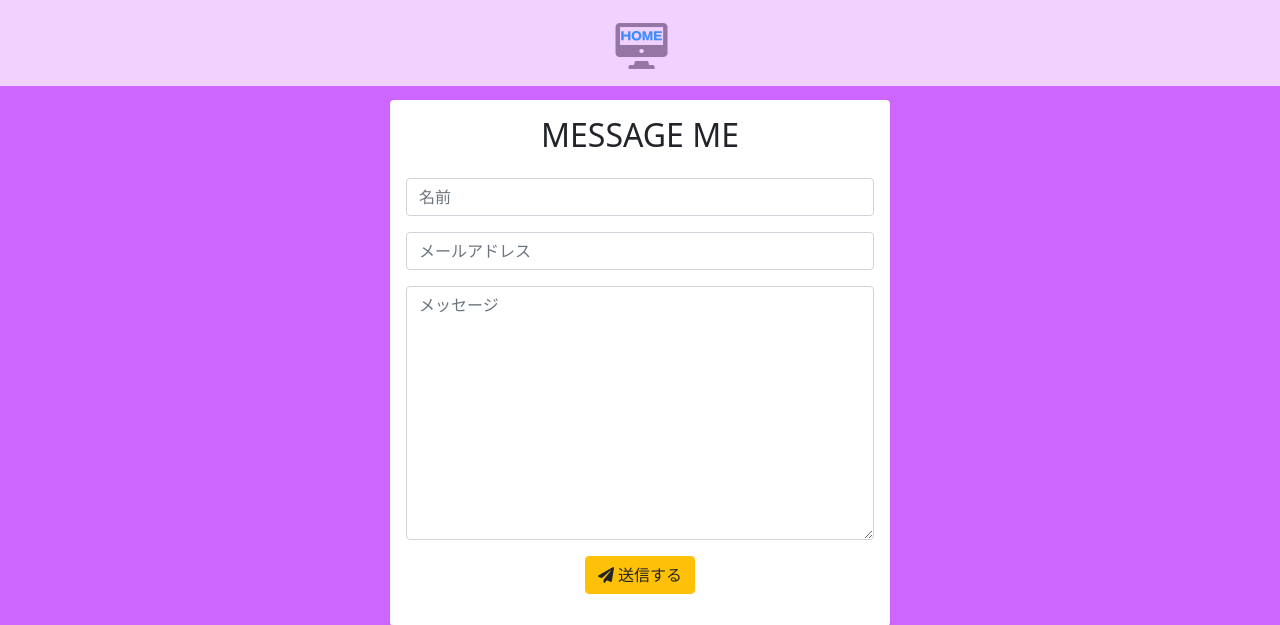
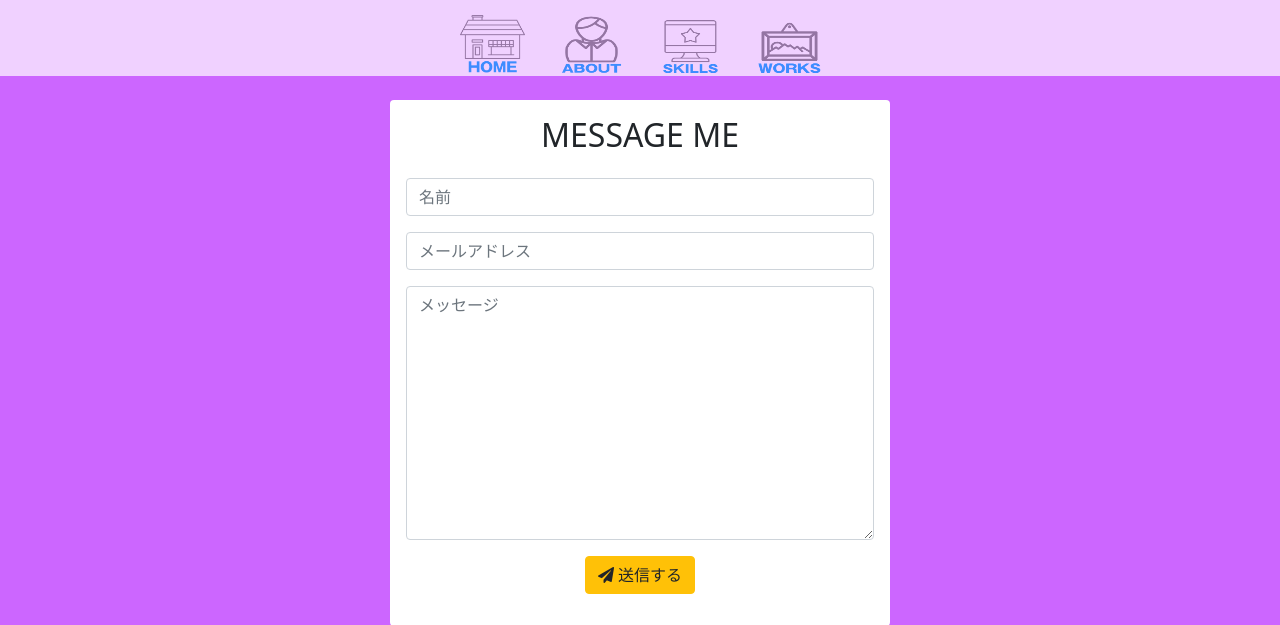
Before and after one commit to Takeshi0702/Django-portfolio, a Django app: page /contact/ in a window 1280 px wide. Shown: the top 625 px of the page. Run offline with Django 3.2, Linux system fonts and the light colour scheme; some libraries are stand-ins or nearby versions.

Commit message:
django-portfolio作成

```diff
--- a/app/static/css/style.css
+++ b/app/static/css/style.css
@@ -28,7 +28,7 @@ html{
 
 .menu{
   width: 100%;
-  height: 86px;
+  height: 76px;
   display: flex;
   justify-content: center;
 }
@@ -56,10 +56,10 @@ html{
 }
 
 .active {
-  font-size: 18px;
+  font-size: 21px;
   color: rgb(126, 126, 126);
   text-decoration: none;
-  /* line-height: 50px; */
+  line-height: 45px;
   font-weight: bold;
 }
 
@@ -79,7 +79,7 @@ header {
 
 a {
   text-decoration: none;
-  font-size: 18px;
+  font-size: 20px;
   color: rgb(0, 157, 255);
 }
 
--- a/app/templates/app/contact.html
+++ b/app/templates/app/contact.html
@@ -4,12 +4,15 @@
 {% load static %}
 
 {% block content %}
-<div class="contact-background">
+
 <header>
     <div id="menu-bar" class="menu">
     <div id="menu-center">
         <ul>
-        <li><a href="/"><img class="home-logo" src="{% static 'img/logo.png' %}" width="65" height="60"></a></li>
+        <li><a href="/"><img class="home-logo" src="{% static 'img/logo-home.png' %}" width="65" height="60"></a></li>
+        <li><a href="/#about"><img class="home-logo" src="{% static 'img/logo-about.png' %}" width="65" height="60"></a></li>
+        <li><a href="/#skills"><img class="home-logo" src="{% static 'img/logo-skills.png' %}" width="65" height="60"></a></li>
+        <li><a href="/#works"><img class="home-logo" src="{% static 'img/logo-works.png' %}" width="65" height="60"></a></li>
         </ul>
     </div>
     </div>
@@ -35,5 +38,5 @@
         </form>
     </div>
 </div>
-</div>
+
 {% endblock %}
--- a/app/templates/app/index.html
+++ b/app/templates/app/index.html
@@ -8,7 +8,7 @@
   <div id="menu-bar" class="menu">
     <div id="menu-center">
       <ul>
-        <li><a class="active" href="#home"><img src="{% static 'img/logo.png' %}" width="65" height="60"></a></li>
+        <li><a class="active" href="#home">HOME</a></li>
         <li><a href="#about">ABOUT</a></li>
         <li><a href="#skills">SKILLS</a></li>
         <li><a href="#works">WORKS</a></li>
```
Also changed, not shown: app/static/img/logo-about.png (added), app/static/img/logo-home.png (added), app/static/img/logo-skills.png (added), app/static/img/logo-works.png (added), app/static/img/logo.png (deleted).
